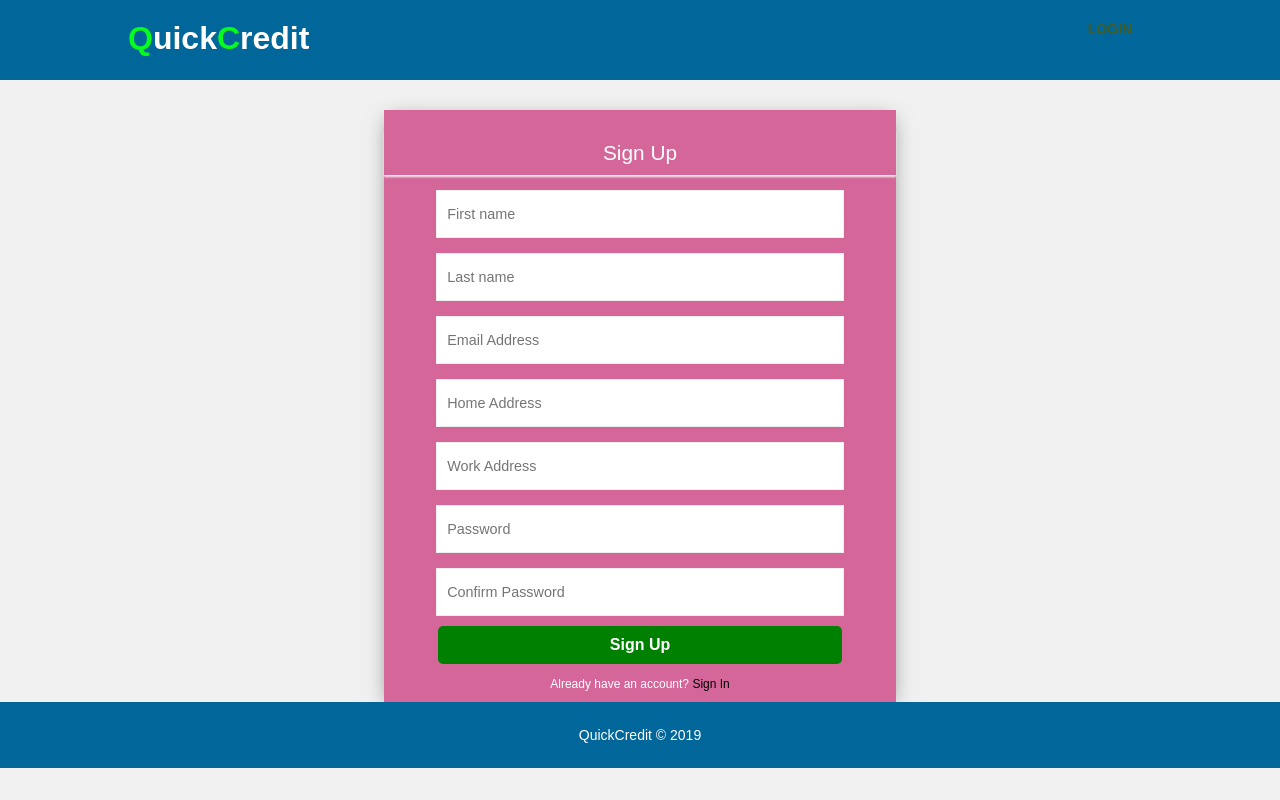
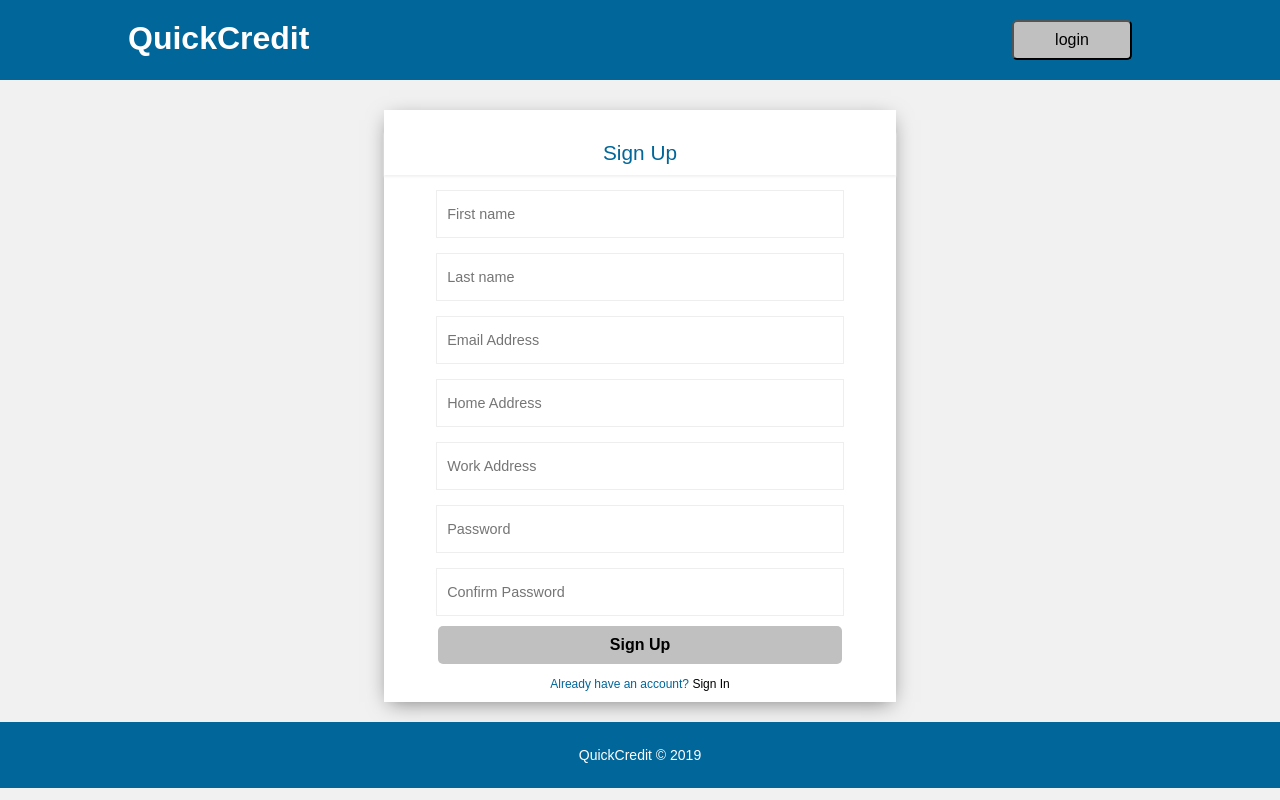
Before and after one commit to muheebolakunle/Quick_credit, a website: page UI/signup.html in a window 1280 px wide. Drawn offline with Linux system fonts and the light colour scheme.

Commit message:
feat(UI): design user sign up page
[Finishes #166028030]

```diff
--- a/UI/signup.html
+++ b/UI/signup.html
@@ -12,11 +12,11 @@
         <header>
             <div class="container">
                 <div id="branding">
-                    <h1><span class="highlight">Q</span>uick<span class="highlight">C</span>redit</h1>
+                    <h1><a href="index.html" class="reset-a">QuickCredit</a></h1>
                 </div>
                 <nav>
                     <ul>
-                        <li class="highlight"><a href="login.html">Login</a></li>
+                        <li class="highlight"><a href="login.html"><button id="get-started" type="submit" class="" >login</button></a></li>
                     </ul>
                 </nav>
             </div>
@@ -27,7 +27,7 @@
             <section class="form__wrapper">
                 <div class="form">
                 <p class="form__header">Sign Up</p>
-                <form id="signup-form" class="form__signup">
+                <form id="signup-form" class="form__signup" action="loanapplication.html">
                     <div class="form__control">
                     <input type="text" id="reg-firstname" class="form__input" placeholder="First name" required>
                     </div>
@@ -58,7 +58,7 @@
                     </div>
 
                     <div class="form__control">
-                    <button type="submit" class="button">Sign Up</button>
+                    <a href="loanapplication.html"><button id="go-to-user" type="" class="button"> Sign Up</button></a>
                     </div>
                     <span>Already have an account?
                     <a href="login.html">Sign In</a>
@@ -71,6 +71,6 @@
             <footer class="footer">
                     <p>QuickCredit <span>&copy;</span> 2019</p>
             </footer>
-
+    <script src="app.js"></script>
 </body>
 </html>
--- a/UI/style.css
+++ b/UI/style.css
@@ -37,7 +37,7 @@ button:hover {
 }
 
 input:focus {
- border-color: #000000;
+  border-color: #5bb7d4;
 }
 
 .highlight{
@@ -94,6 +94,15 @@ header a:hover{
 
 }
 
+.reset-a, .reset-a:hover, .reset-a:visited, .reset-a:focus, .reset-a:active  {
+  text-decoration: none;
+  color: inherit;
+  outline: 0;
+  cursor: pointer;
+  font-size: inherit;
+  text-transform: none;
+}
+
 /* HEADER END */
 
 /* FORM */
@@ -107,12 +116,13 @@ header a:hover{
     min-height: 400px;
     justify-content: center;
     align-items: center;
+    margin-bottom: 20px
 }
 
 .form{
     display: flex;
     width: 100%;
-    background: #c92c75b2;
+    background: #ffffff;
     justify-content: center;
     box-shadow: 0 5px 20px -5px rgba(0, 0, 0, 0.5);
     flex-direction: column;
@@ -125,7 +135,7 @@ header a:hover{
     text-align: center;
     font-size: 1.3em;
     font-weight: 300;
-    color: #ffffff;
+    color: #016699;
     box-shadow: 0 2px 2px #f2f2f2;
 }
 
@@ -155,21 +165,19 @@ header a:hover{
    margin-bottom: 20px;
    text-align: center;
    font-size: 12px;
-   color: #ffffff;
+   color: #016699;
  }
  .form span a:hover{
      font-weight: bold;
-     color: #05ff1afa;
-
  }
 
  .button{
    height:38px;
    width: 84%;
-   background:green;
+   background:#C0C0C0;
    border:0;
    border-radius: 5px;
-   color:#ffffff;
+   color:#000000;
    outline: none;
    cursor: pointer;
    font-weight: bold;
@@ -359,6 +367,7 @@ footer#loan-footer{
   border-radius: 5px;
   background: #C0C0C0;
   cursor: pointer;
+  color: #000;
 }
    #body p{
        font-size: 20px;
```
